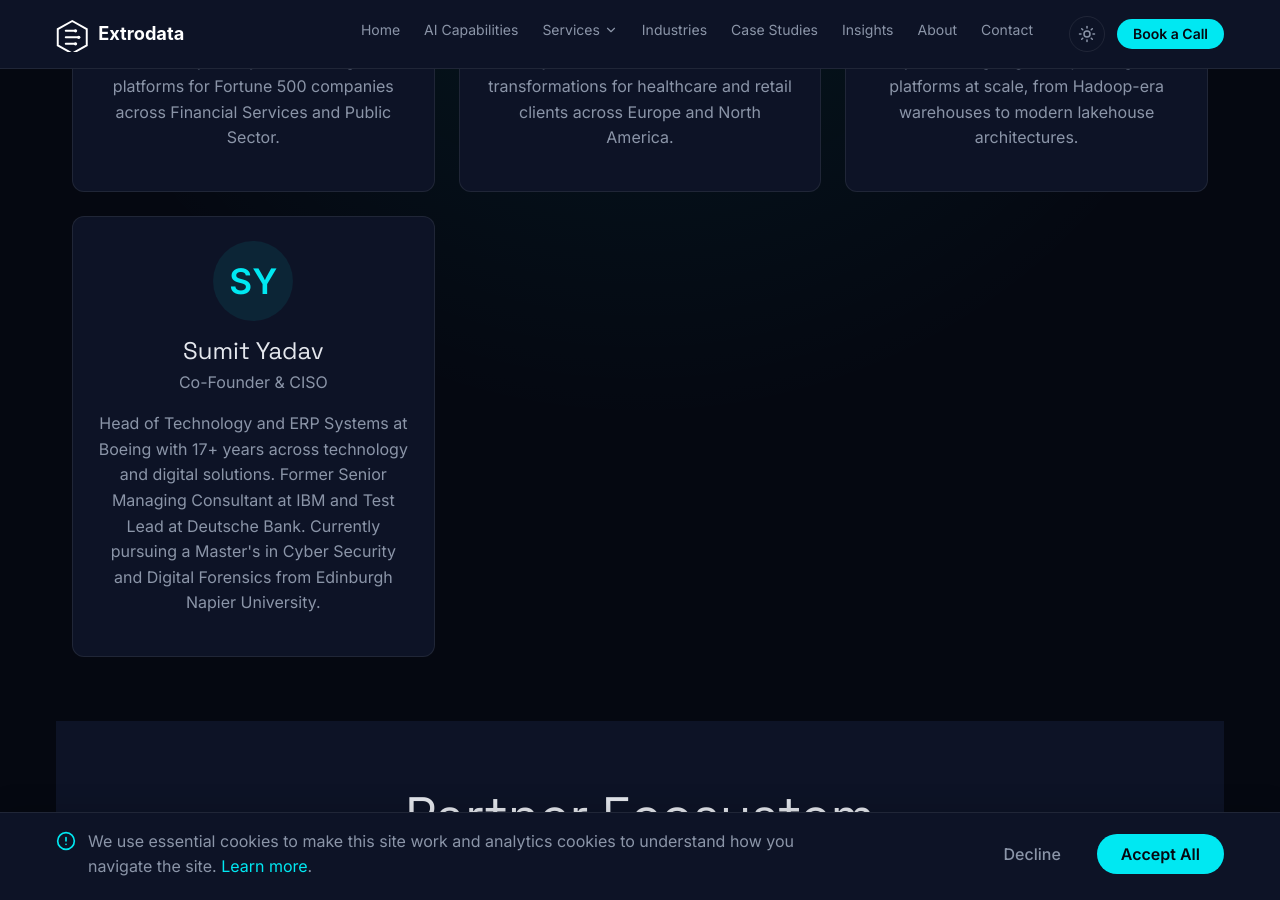
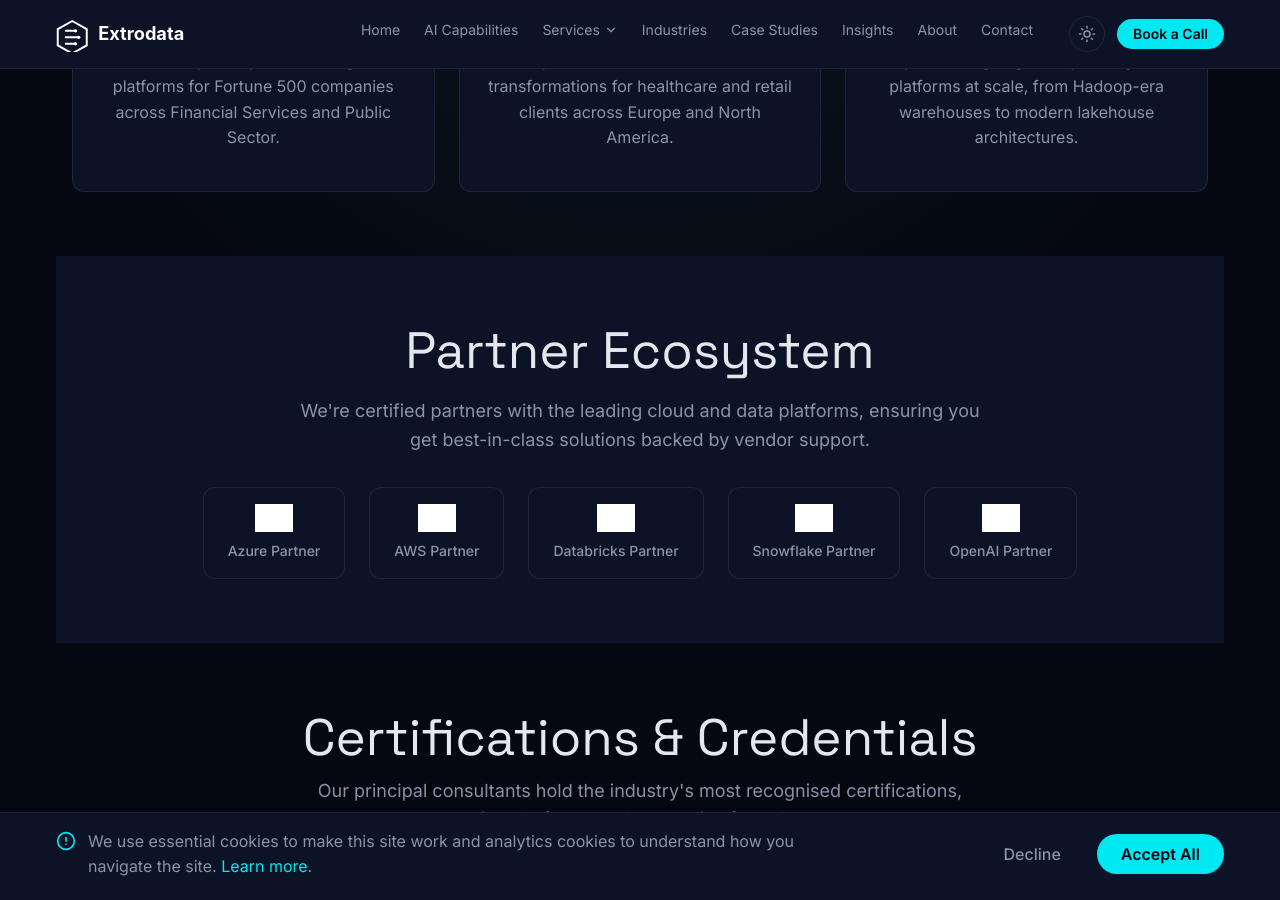
Before and after one commit to HBadhwar/extrodata, a Jekyll site: the page built from _pages/about.html, in a window 1280 px wide and 900 px high, scrolled down 1822 px. Built offline with Jekyll 4.4.1, drawn with Linux system fonts in a browser that asks for light colours; grey boxes are pictures that could not be loaded.

Commit message:
Remove Sumit Yadav from team section

```diff
--- a/_pages/about.html
+++ b/_pages/about.html
@@ -90,13 +90,6 @@
         <h3 class="team-card__name">Marcus Reynolds</h3>
         <p class="team-card__role">Head of Data Engineering</p>
         <p style="color:var(--color-text-muted);font-size:var(--text-sm);line-height:1.6;margin-top:var(--space-3);">Former Principal Engineer at Databricks. 18 years designing and operating data platforms at scale, from Hadoop-era warehouses to modern lakehouse architectures.</p>
-      </div>
-
-      <div class="team-card reveal">
-        <div class="avatar avatar--lg team-card__avatar">SY</div>
-        <h3 class="team-card__name">Sumit Yadav</h3>
-        <p class="team-card__role">Co-Founder &amp; CISO</p>
-        <p style="color:var(--color-text-muted);font-size:var(--text-sm);line-height:1.6;margin-top:var(--space-3);">Head of Technology and ERP Systems at Boeing with 17+ years across technology and digital solutions. Former Senior Managing Consultant at IBM and Test Lead at Deutsche Bank. Currently pursuing a Master's in Cyber Security and Digital Forensics from Edinburgh Napier University.</p>
       </div>
 
     </div>
```
